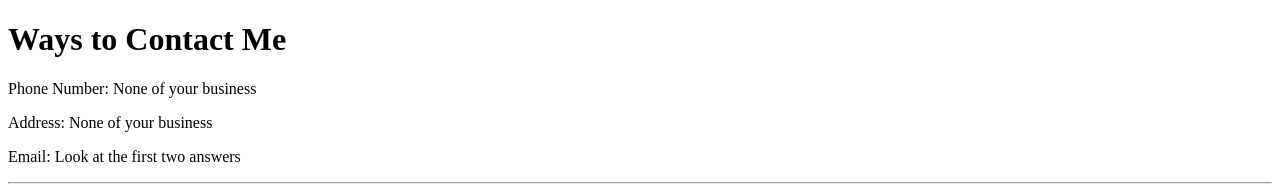
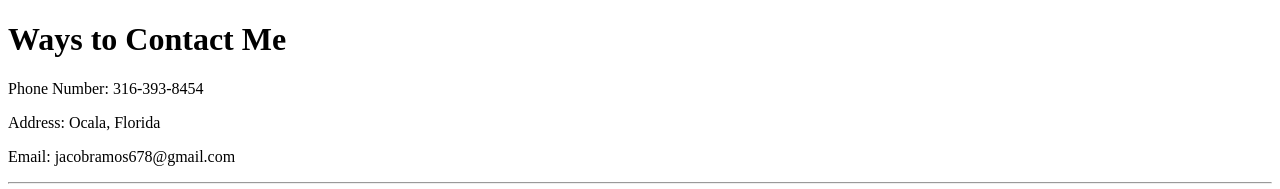
Before and after one commit to JacobR678/cv, a plain HTML site: page contact.html in a window 1280 px wide. Shown: the top 189 px of the page. Drawn offline with Linux system fonts and the light colour scheme.

Commit message:
Updated contact.html
Fixed personal information

```diff
--- a/contact.html
+++ b/contact.html
@@ -8,9 +8,9 @@
 
 <body>
   <h1>Ways to Contact Me</h1>
-  <p>Phone Number: None of your business</p>
-  <p>Address: None of your business</p>
-  <p>Email: Look at the first two answers</p>
+  <p>Phone Number: 316-393-8454</p>
+  <p>Address: Ocala, Florida</p>
+  <p>Email: jacobramos678@gmail.com</p>
   <hr>
   <form action="mailto:info@jacobramos678.com" method="post" enctype="text/plain">
     <label>Your Name:</label>
```
